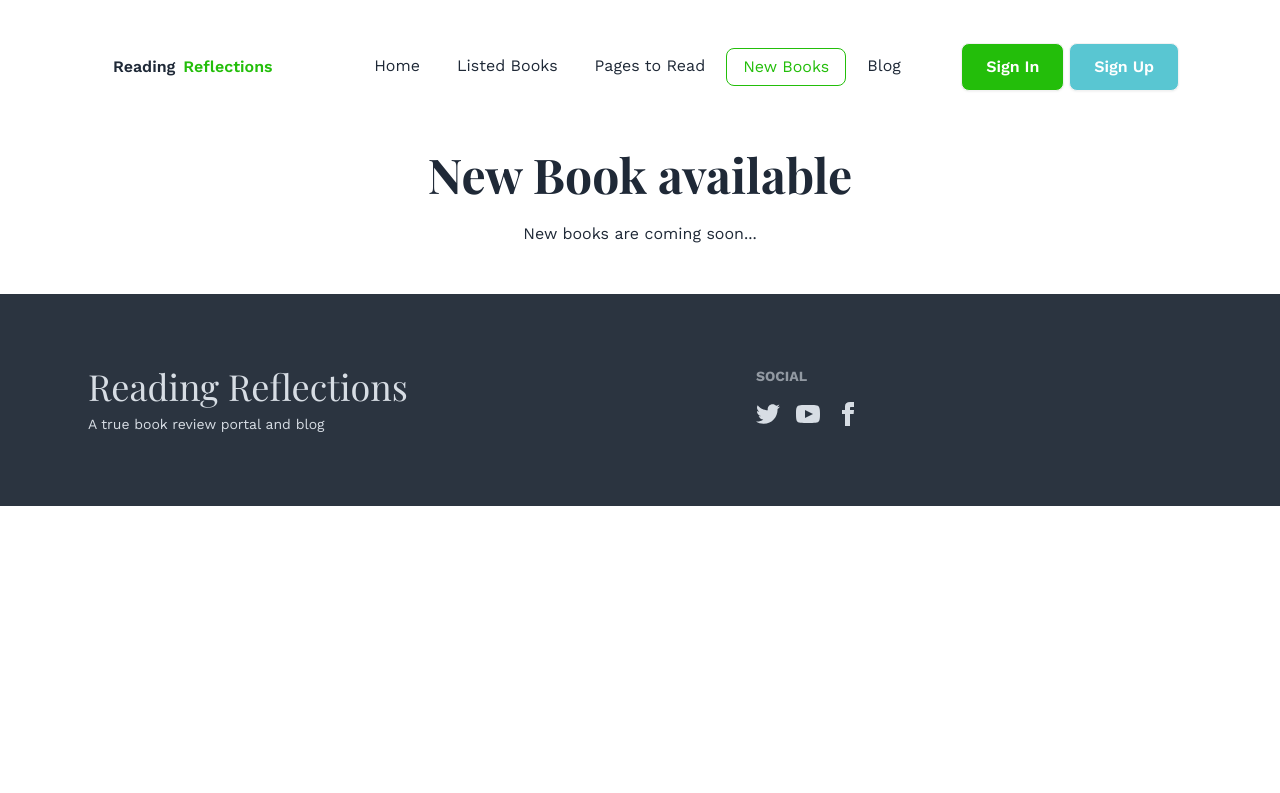
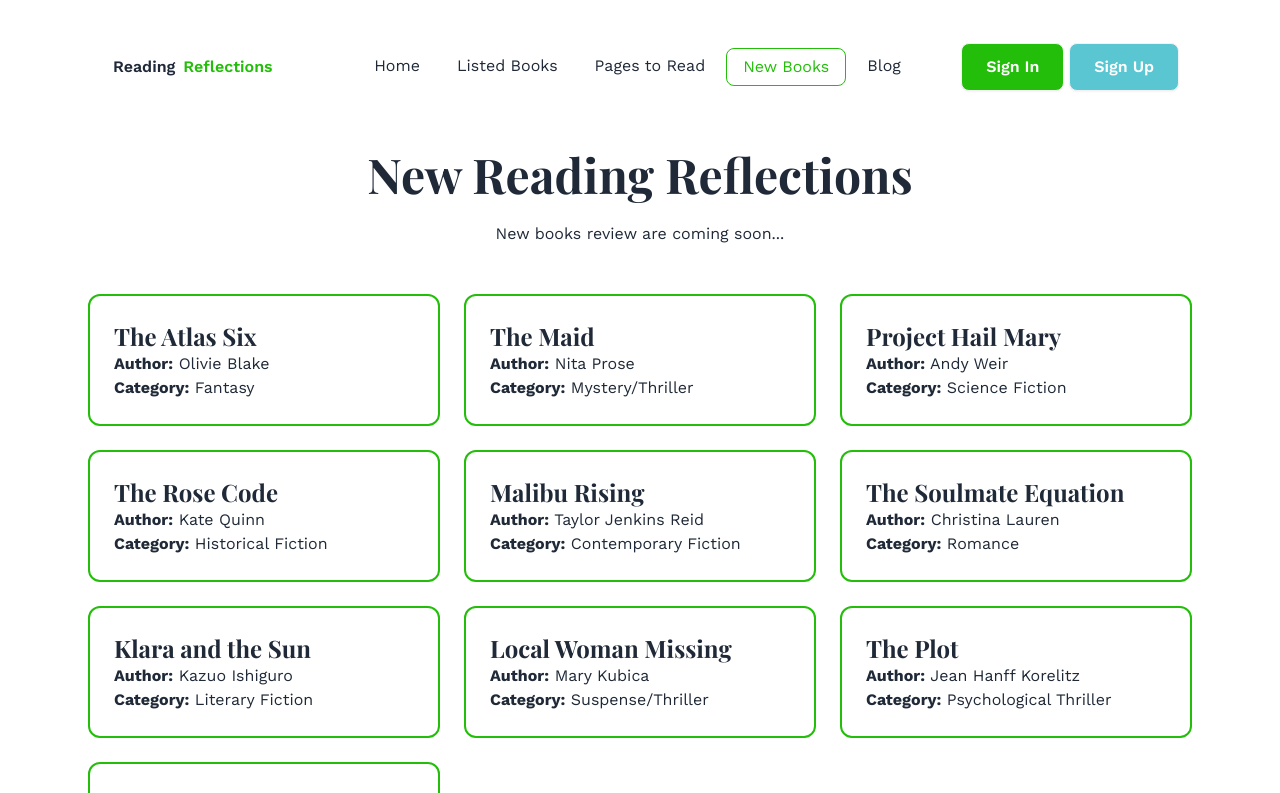
Before and after one commit to maasajal/Reading-Reflections, a React (Vite) app: page /new-books in a window 1280 px wide. Shown: the top 793 px of the page. Built offline with nearby package versions, Linux system fonts and the light colour scheme; a web font is replaced by a local one.

Commit message:
new books review coming soon... added to the new book route"

```diff
--- /dev/null
+++ b/public/newBooks.json
@@ -0,0 +1,62 @@
+[
+  {
+    "bookId": 1,
+    "title": "The Atlas Six",
+    "author": "Olivie Blake",
+    "genre": "Fantasy"
+  },
+  {
+    "bookId": 2,
+    "title": "The Maid",
+    "author": "Nita Prose",
+    "genre": "Mystery/Thriller"
+  },
+  {
+    "bookId": 3,
+    "title": "Project Hail Mary",
+    "author": "Andy Weir",
+    "genre": "Science Fiction"
+  },
+  {
+    "bookId": 4,
+    "title": "The Rose Code",
+    "author": "Kate Quinn",
+    "genre": "Historical Fiction"
+  },
+  {
+    "bookId": 5,
+    "title": "Malibu Rising",
+    "author": "Taylor Jenkins Reid",
+    "genre": "Contemporary Fiction"
+  },
+  {
+    "bookId": 6,
+    "title": "The Soulmate Equation",
+    "author": "Christina Lauren",
+    "genre": "Romance"
+  },
+  {
+    "bookId": 7,
+    "title": "Klara and the Sun",
+    "author": "Kazuo Ishiguro",
+    "genre": "Literary Fiction"
+  },
+  {
+    "bookId": 8,
+    "title": "Local Woman Missing",
+    "author": "Mary Kubica",
+    "genre": "Suspense/Thriller"
+  },
+  {
+    "bookId": 9,
+    "title": "The Plot",
+    "author": "Jean Hanff Korelitz",
+    "genre": "Psychological Thriller"
+  },
+  {
+    "bookId": 10,
+    "title": "A Court of Silver Flames",
+    "author": "Sarah J. Maas",
+    "genre": "Young Adult/Fantasy"
+  }
+]
--- a/src/components/NewBooks/NewBooks.jsx
+++ b/src/components/NewBooks/NewBooks.jsx
@@ -1,15 +1,25 @@
+import { useLoaderData } from "react-router-dom";
+import Book from "../Book/Book";
+
 const NewBooks = () => {
-const newBooks = [
-  {
-    "bookName" : "",
-  }
-]
+  const newBooks = useLoaderData();
 
   return (
-    <div className="text-center my-12">
-      <h2 className="text-5xl font-bold">New Book available</h2>
-      <p className="my-6">New books are coming soon...</p>
-    </div>
+    <>
+      <div className="text-center my-12">
+        <h2 className="text-5xl font-bold">New Reading Reflections</h2>
+        <p className="my-6">New books review are coming soon...</p>
+      </div>
+      <div className="grid grid-cols-1 md:grid-cols-2 lg:grid-cols-3 gap-6">
+        {newBooks.map((book) => (
+          <div className="border-2 border-[#23BE0A] rounded-xl p-6">
+            <h2 className="text-2xl font-bold">{book.title} </h2>
+            <p><strong>Author:</strong> {book.author} </p>
+            <p><strong>Category:</strong> {book.genre} </p>
+          </div>
+        ))}
+      </div>
+    </>
   );
 };
 export default NewBooks;
--- a/src/main.jsx
+++ b/src/main.jsx
@@ -38,6 +38,7 @@ const router = createBrowserRouter([
       {
         path: "/new-books",
         element: <NewBooks />,
+        loader: () => fetch("../newBooks.json"),
       },
       {
         path: "/blog",
```
